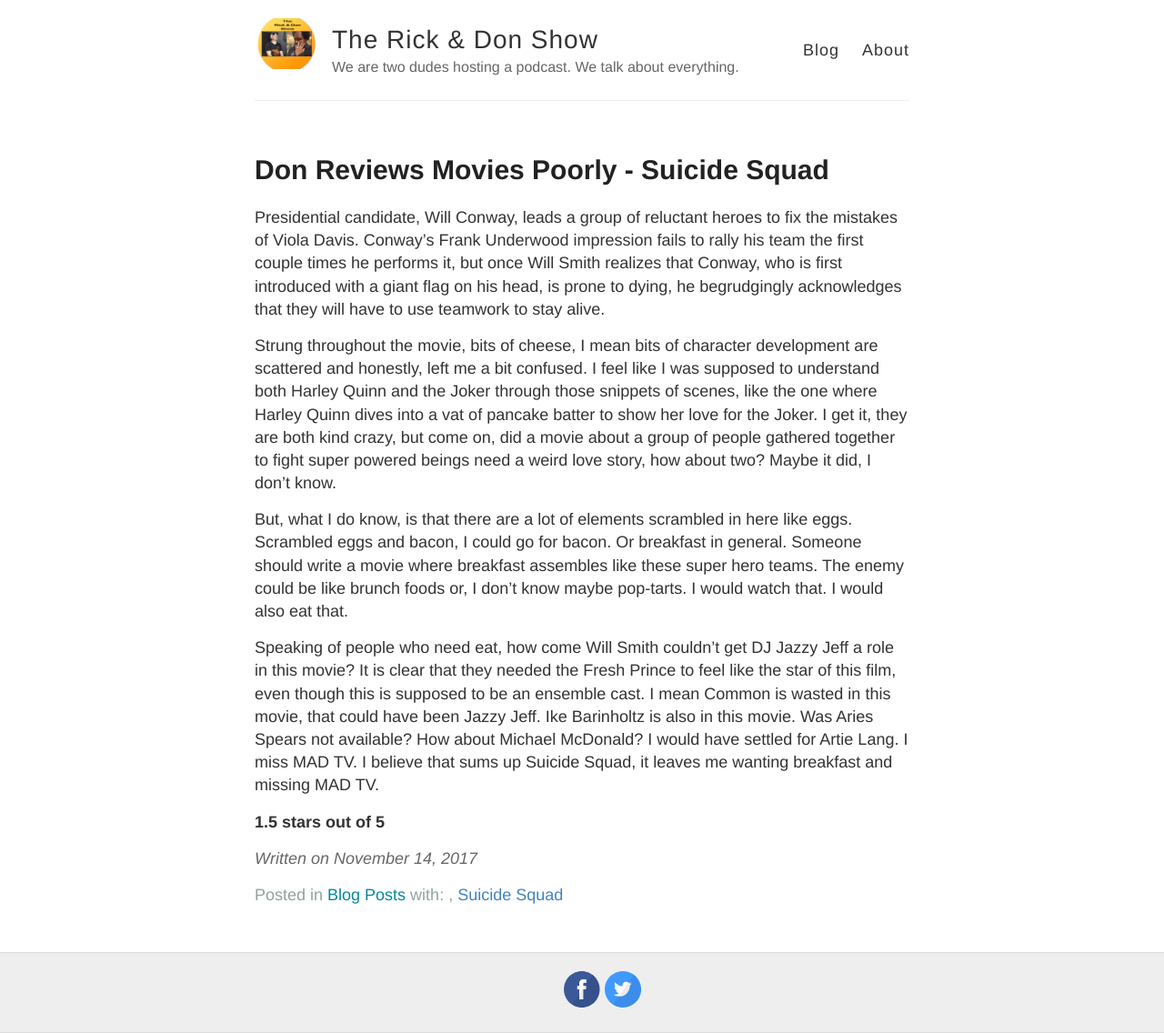
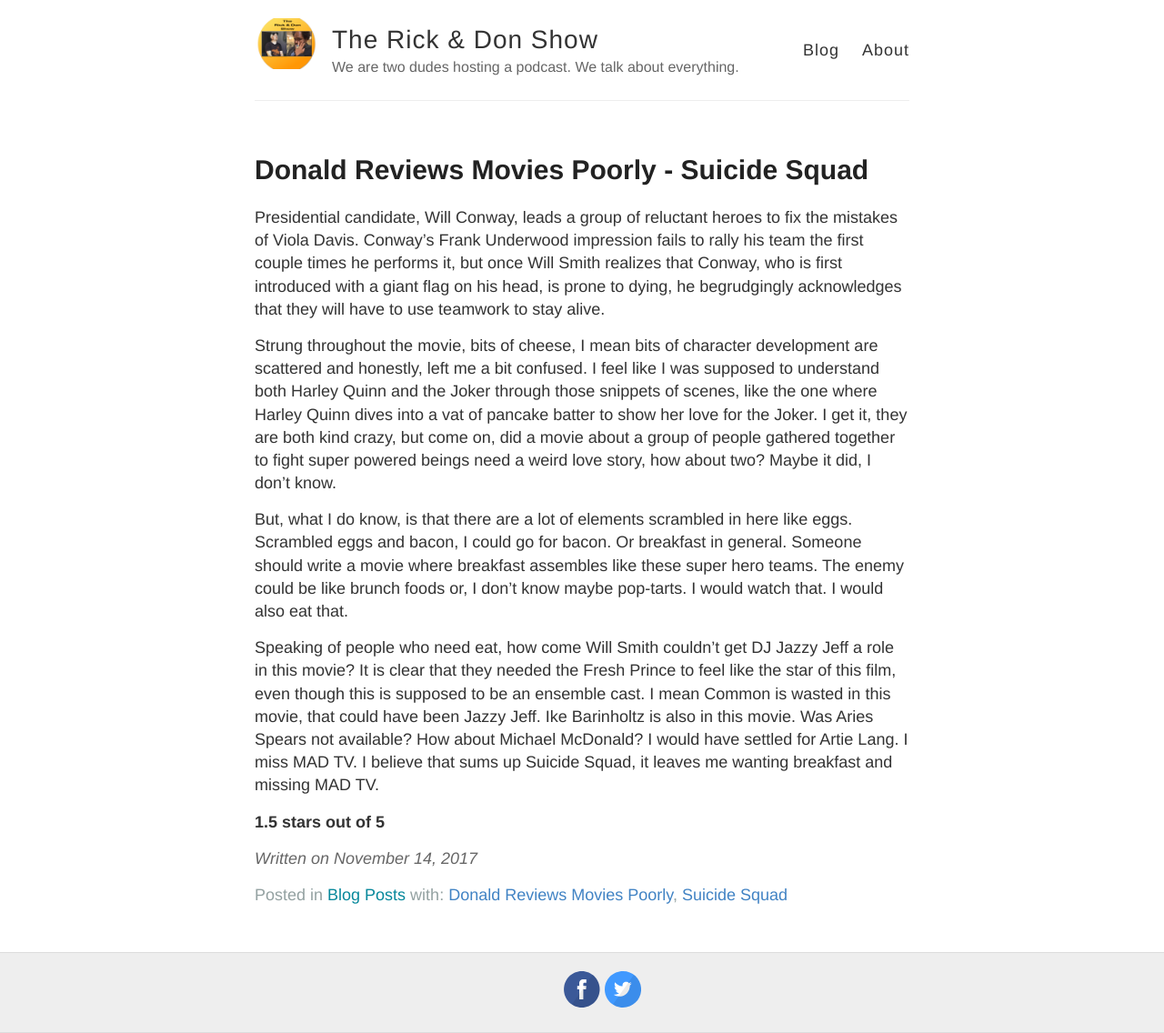
Before and after one commit to rick-and-don-show/rick-and-don-show.github.io, a Jekyll site: the page built from _posts/2017-11-14-drmp-suicide-squad.md, in a window 1280 px wide. Shown: the whole page at 91% size. Built offline with Jekyll 4.4.1, drawn with Linux system fonts in a browser that asks for light colours; grey boxes are pictures that could not be loaded.

Commit message:
Update 2017-11-14-drmp-suicide-squad.md

```diff
--- a/_posts/2017-11-14-drmp-suicide-squad.md
+++ b/_posts/2017-11-14-drmp-suicide-squad.md
@@ -1,8 +1,8 @@
 ---
 layout: post
-title: Don Reviews Movies Poorly - Suicide Squad
+title: Donald Reviews Movies Poorly - Suicide Squad
 category: blog-post
-tags: [ don-reviews-movies-poorly, suicide-squad ]
+tags: [ donald-reviews-movies-poorly, suicide-squad ]
 ---
 
 Presidential candidate, Will Conway, leads a group of reluctant heroes to fix the mistakes of Viola Davis.  Conway's Frank Underwood impression fails to rally his team the first couple times he performs it, but once Will Smith realizes that Conway, who is first introduced with a giant flag on his head, is prone to dying, he begrudgingly acknowledges that they will have to use teamwork to stay alive.
```
